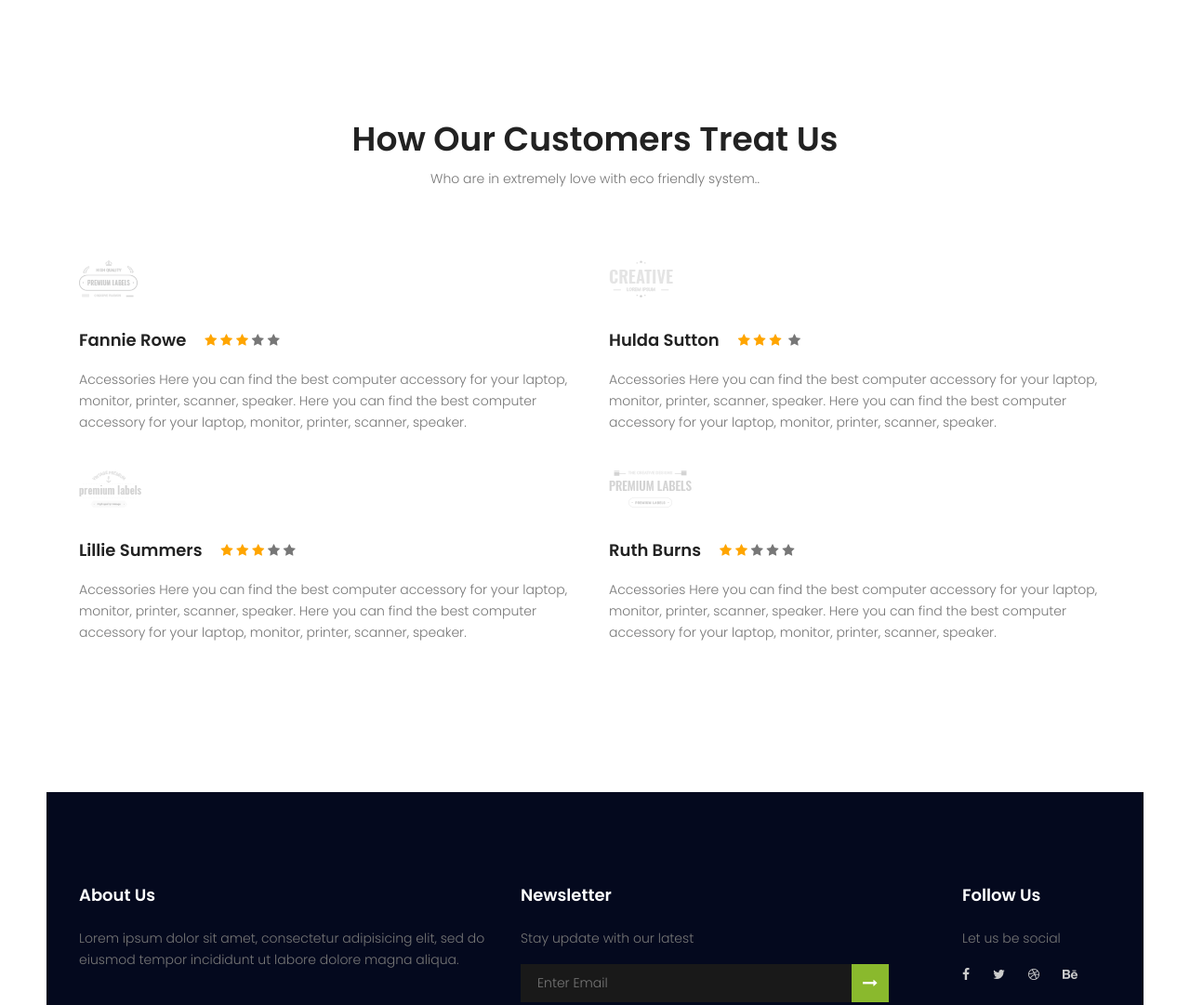
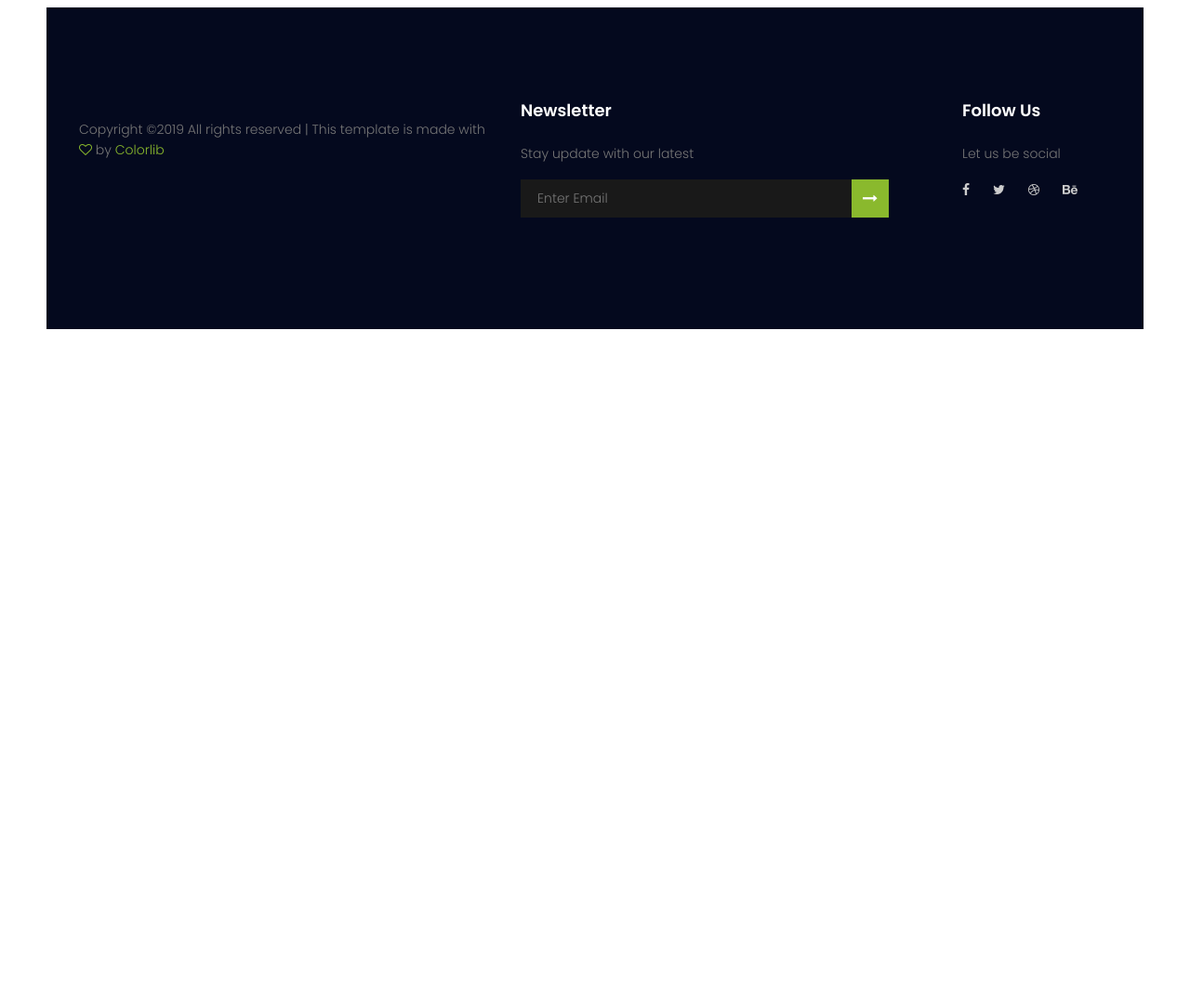
Before and after one commit to Klevennb/PortfolioWebsite, a plain HTML site: page index.html in a window 1280 px wide. Shown: the part 3860-4941 px from the top of the page at 93% size. After the commit the page ends 4264 px from the top, so only its background shows below. Drawn offline with nearby package versions, Linux system fonts and the light colour scheme.

```diff
--- a/index.html
+++ b/index.html
@@ -276,90 +276,6 @@
 				</section>
 				<!-- End services Area -->
 
-				<!-- Start review Area -->
-				<section class="review-area section-gap" id="testimonial">
-					<div class="container">
-						<div class="row d-flex justify-content-center">
-							<div class="menu-content pb-60 col-lg-10">
-								<div class="title text-center">
-									<h1 class="mb-10">How Our Customers Treat Us</h1>
-									<p>Who are in extremely love with eco friendly system..</p>
-								</div>
-							</div>
-						</div>
-						<div class="row">
-							<div class="col-lg-6">
-								<div class="single-review">
-									<img src="img/c1.png" alt="">
-									<div class="title d-flex flex-row">
-										<a href="#"><h4>Fannie Rowe</h4></a>
-										<div class="star">
-											<span class="fa fa-star checked"></span>
-											<span class="fa fa-star checked"></span>
-											<span class="fa fa-star checked"></span>
-											<span class="fa fa-star"></span>
-											<span class="fa fa-star"></span>
-										</div>
-									</div>
-									<p>
-										Accessories Here you can find the best computer accessory for your laptop, monitor, printer, scanner, speaker. Here you can find the best computer accessory for your laptop, monitor, printer, scanner, speaker.
-									</p>
-								</div>
-								<div class="single-review">
-									<img src="img/c3.png" alt="">
-									<div class="title d-flex flex-row">
-										<a href="#"><h4>Lillie Summers</h4></a>
-										<div class="star">
-											<span class="fa fa-star checked"></span>
-											<span class="fa fa-star checked"></span>
-											<span class="fa fa-star checked"></span>
-											<span class="fa fa-star"></span>
-											<span class="fa fa-star"></span>
-										</div>
-									</div>
-									<p>
-										Accessories Here you can find the best computer accessory for your laptop, monitor, printer, scanner, speaker. Here you can find the best computer accessory for your laptop, monitor, printer, scanner, speaker.
-									</p>
-								</div>
-							</div>
-							<div class="col-lg-6">
-								<div class="single-review">
-									<img src="img/c2.png" alt="">
-									<div class="title d-flex flex-row">
-										<a href="#"><h4>Hulda Sutton</h4></a>
-										<div class="star">
-											<span class="fa fa-star checked"></span>
-											<span class="fa fa-star checked"></span>
-											<span class="fa fa-star checked"></span>
-											<span class="fa fa-starchecked"></span>
-											<span class="fa fa-star"></span>
-										</div>
-									</div>
-									<p>
-										Accessories Here you can find the best computer accessory for your laptop, monitor, printer, scanner, speaker. Here you can find the best computer accessory for your laptop, monitor, printer, scanner, speaker.
-									</p>
-								</div>
-								<div class="single-review">
-									<img src="img/c4.png" alt="">
-									<div class="title d-flex flex-row">
-										<a href="#"><h4>Ruth Burns</h4></a>
-										<div class="star">
-											<span class="fa fa-star checked"></span>
-											<span class="fa fa-star checked"></span>
-											<span class="fa fa-star"></span>
-											<span class="fa fa-star"></span>
-											<span class="fa fa-star"></span>
-										</div>
-									</div>
-									<p>
-										Accessories Here you can find the best computer accessory for your laptop, monitor, printer, scanner, speaker. Here you can find the best computer accessory for your laptop, monitor, printer, scanner, speaker.
-									</p>
-								</div>
-							</div>
-						</div>
-				</section>
-				<!-- End review Area -->
-
 
 				<!-- start footer Area -->
 				<footer class="footer-area section-gap">
@@ -367,10 +283,6 @@
 						<div class="row">
 							<div class="col-lg-5 col-md-6 col-sm-6">
 								<div class="single-footer-widget">
-									<h6>About Us</h6>
-									<p>
-										Lorem ipsum dolor sit amet, consectetur adipisicing elit, sed do eiusmod tempor incididunt ut labore dolore magna aliqua.
-									</p>
 									<p class="footer-text">
 									<!-- Link back to Colorlib can't be removed. Template is licensed under CC BY 3.0. -->
 Copyright &copy;<script>document.write(new Date().getFullYear());</script> All rights reserved | This template is made with <i class="fa fa-heart-o" aria-hidden="true"></i> by <a href="https://colorlib.com" target="_blank">Colorlib</a>
```
